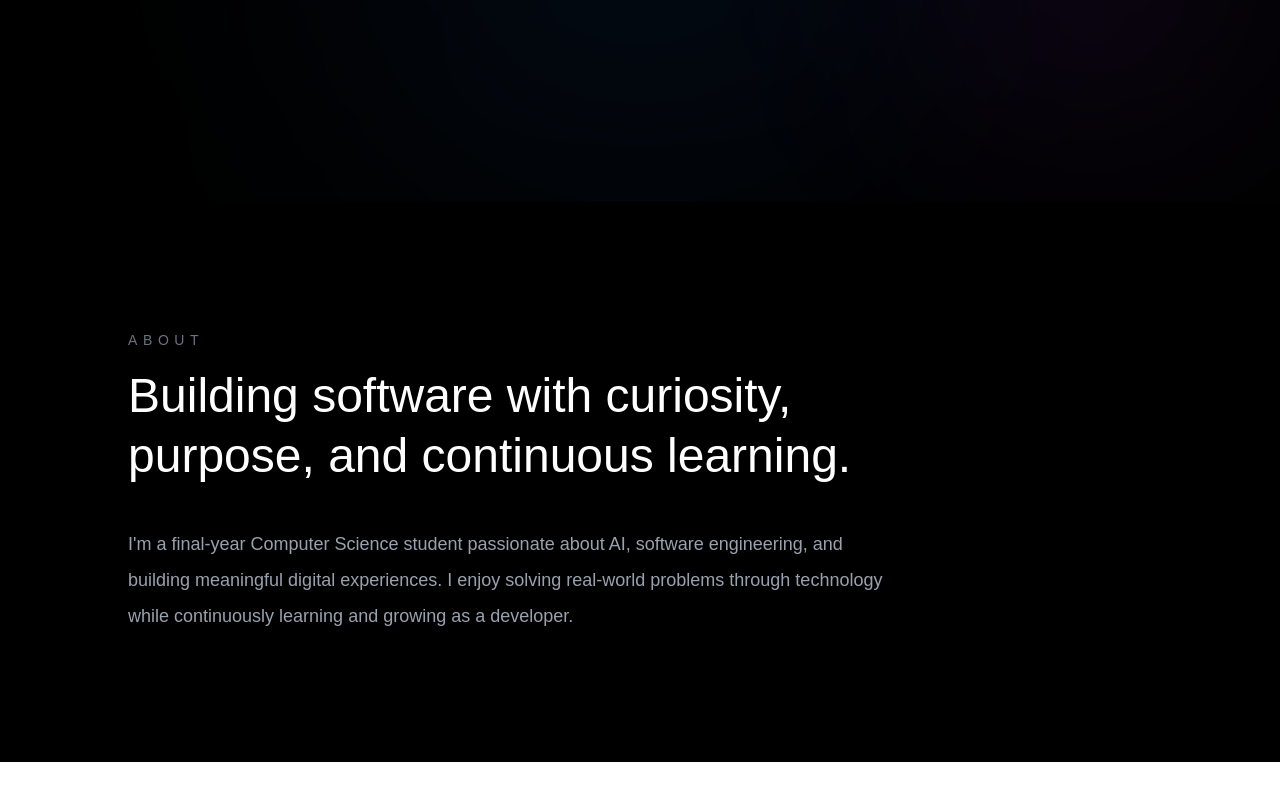
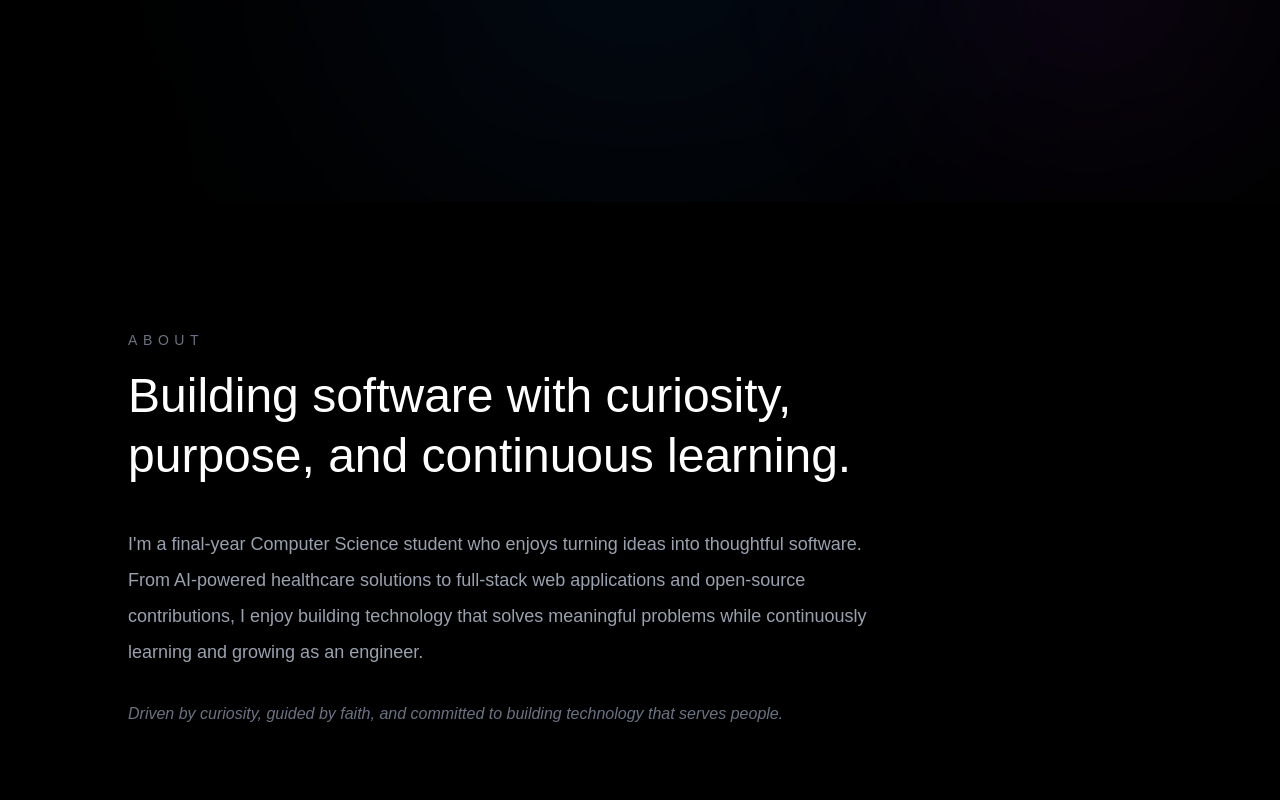
Before and after one commit to joylinmhs/portfolio, a Next.js app: page / in a window 1280 px wide. Shown: the part 598-1398 px from the top of the page. Before the commit the page ends 1360 px from the top, so only its background shows below. Built offline with nearby package versions, Linux system fonts and the light colour scheme.

Commit message:
Updated About.tsx

```diff
--- a/components/About.tsx
+++ b/components/About.tsx
@@ -11,12 +11,16 @@ export default function About() {
           purpose, and continuous learning.
         </h2>
         <p className="mt-10 max-w-3xl text-lg leading-9 text-gray-400">
-          I'm a final-year Computer Science student passionate about AI,
-          software engineering, and building meaningful digital experiences.
-          I enjoy solving real-world problems through technology while
-          continuously learning and growing as a developer.
+          I'm a final-year Computer Science student who enjoys turning ideas into
+          thoughtful software. From AI-powered healthcare solutions to full-stack web
+          applications and open-source contributions, I enjoy building technology that
+          solves meaningful problems while continuously learning and growing as an
+          engineer.
         </p>
-
+        <p className="mt-8 max-w-2xl text-base italic text-gray-500">
+          Driven by curiosity, guided by faith, and committed to building technology
+          that serves people.
+        </p>
       </div>
     </section>
   );
```
